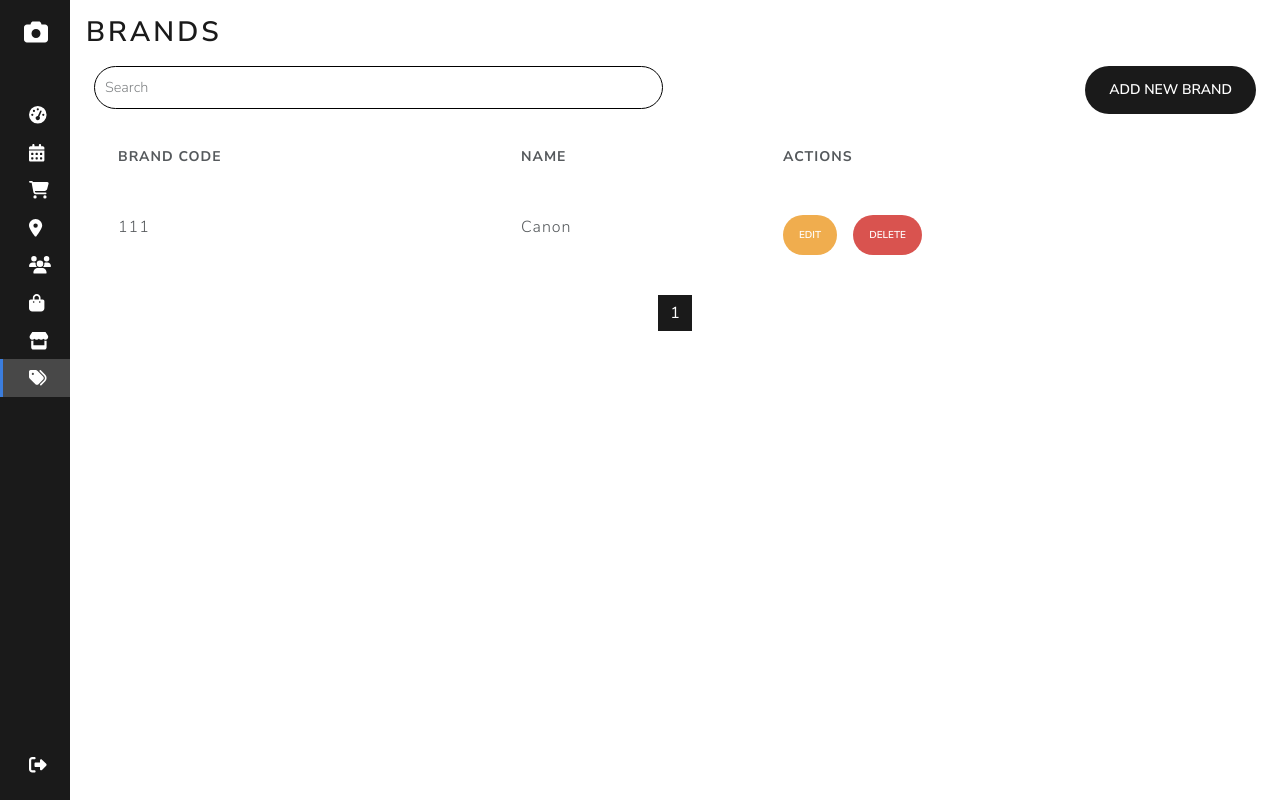
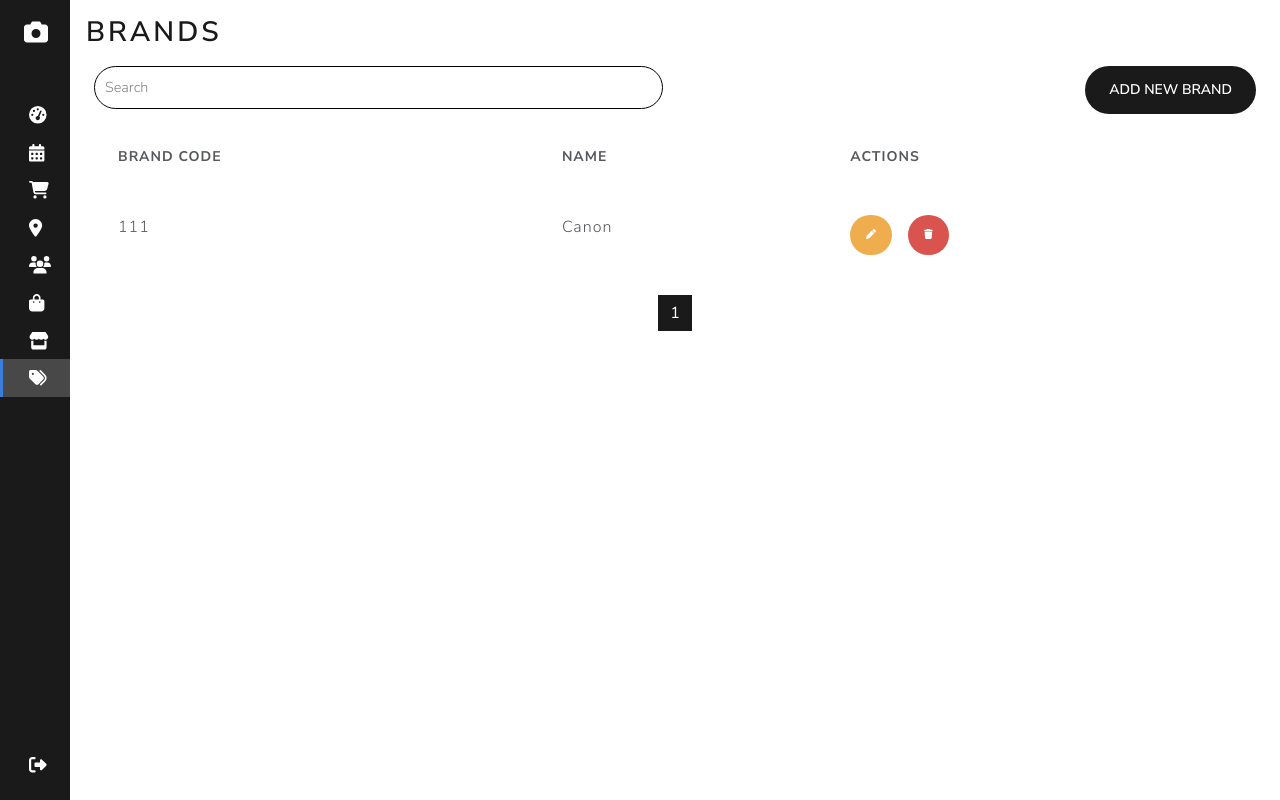
Before and after one commit to Kavindu-Lakshika/Lukshman, a React (Vite) app: page /brand in a window 1280 px wide. Built offline with nearby package versions, Linux system fonts and the light colour scheme.

Commit message:
Table Change

```diff
--- a/src/components/Table.jsx
+++ b/src/components/Table.jsx
@@ -1,6 +1,11 @@
 import { useEffect, useState } from "react";
+import { FontAwesomeIcon } from "@fortawesome/react-fontawesome";
+import {
+  faPen,
+  faTrash
+} from "@fortawesome/free-solid-svg-icons";
 
-const Table = ({ data, columns,onAdd,btnName, onEdit, onDelete }) => {
+const Table = ({ data, columns, onAdd, btnName, onEdit, onDelete }) => {
   const [tableData, setTableData] = useState(data);
   const [tableColumns, setTableColumns] = useState(columns);
   const [searchQuery, setSearchQuery] = useState("");
@@ -49,7 +54,9 @@ const Table = ({ data, columns,onAdd,btnName, onEdit, onDelete }) => {
         </div>
 
         <div className="col-md-6 d-flex justify-content-end">
-          <button className="btn btn-primary" onClick={onAdd}>{btnName}</button>
+          <button className="btn btn-primary" onClick={onAdd}>
+            {btnName}
+          </button>
         </div>
       </div>
 
@@ -75,13 +82,13 @@ const Table = ({ data, columns,onAdd,btnName, onEdit, onDelete }) => {
                       className="btn btn-warning btn-sm me-3"
                       onClick={() => onEdit(rowIndex)}
                     >
-                      Edit
+                      <FontAwesomeIcon icon={faPen} />
                     </button>
                     <button
                       className="btn btn-danger btn-sm"
                       onClick={() => onDelete(rowIndex)}
                     >
-                      Delete
+                     <FontAwesomeIcon icon={faTrash} />
                     </button>
                   </td>
                 </tr>
```
